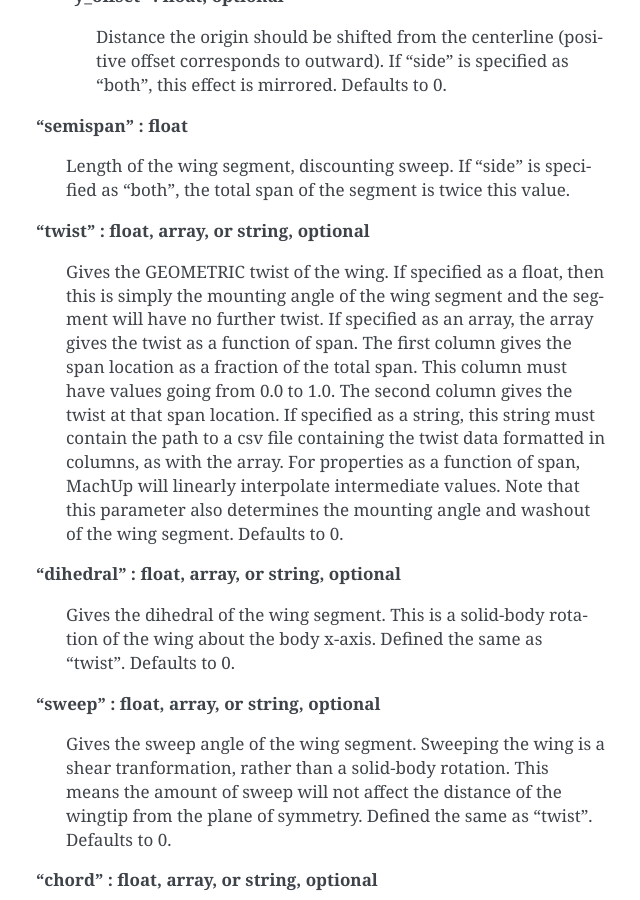
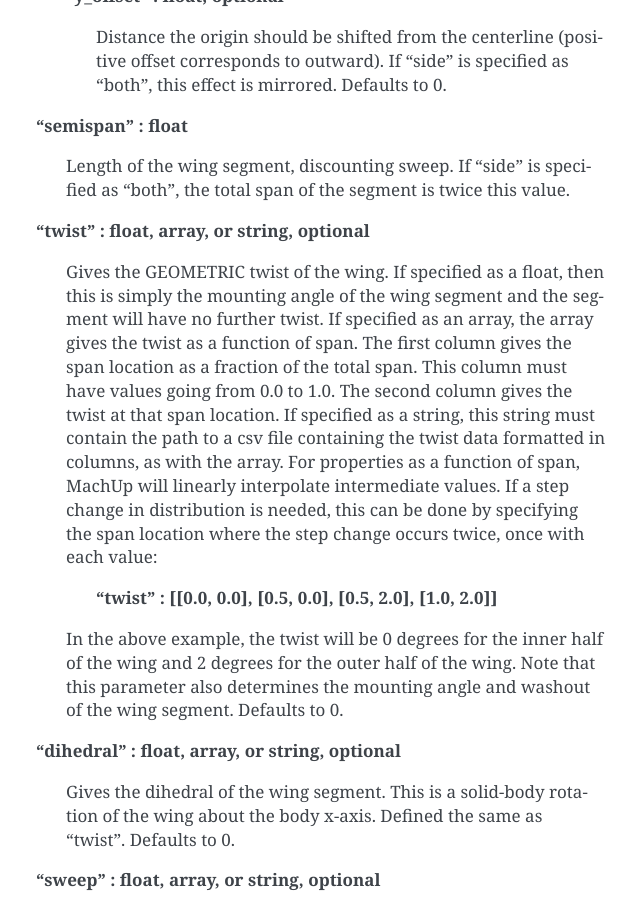
Before and after one commit to usuaero/MachUpX, a Sphinx documentation site: the page built from docs/source/creating_input_files.md, in a window 1280 px wide and 900 px high, scrolled down 13275 px. Shown: the whole window, without its empty margins (474-1114 px from the left). Built offline with Sphinx 7.4.7, drawn with Linux system fonts in a browser that asks for light colours.

Commit message:
Updated documentation to include step changes in geometry distributions.

```diff
--- a/docs/source/creating_input_files.md
+++ b/docs/source/creating_input_files.md
@@ -317,7 +317,11 @@ Describes an aircraft. Stored as a .json file
 >>>>Length of the wing segment, discounting sweep. If "side" is specified as "both", the total span of the segment is twice this value.
 >>>
 >>>**"twist" : float, array, or string, optional**
->>>>Gives the GEOMETRIC twist of the wing. If specified as a float, then this is simply the mounting angle of the wing segment and the segment will have no further twist. If specified as an array, the array gives the twist as a function of span. The first column gives the span location as a fraction of the total span. This column must have values going from 0.0 to 1.0. The second column gives the twist at that span location. If specified as a string, this string must contain the path to a csv file containing the twist data formatted in columns, as with the array. For properties as a function of span, MachUp will linearly interpolate intermediate values. Note that this parameter also determines the mounting angle and washout of the wing segment. Defaults to 0.
+>>>>Gives the GEOMETRIC twist of the wing. If specified as a float, then this is simply the mounting angle of the wing segment and the segment will have no further twist. If specified as an array, the array gives the twist as a function of span. The first column gives the span location as a fraction of the total span. This column must have values going from 0.0 to 1.0. The second column gives the twist at that span location. If specified as a string, this string must contain the path to a csv file containing the twist data formatted in columns, as with the array. For properties as a function of span, MachUp will linearly interpolate intermediate values. If a step change in distribution is needed, this can be done by specifying the span location where the step change occurs twice, once with each value:
+>>>>
+>>>>>**"twist" : [[0.0, 0.0], [0.5, 0.0], [0.5, 2.0], [1.0, 2.0]]**
+>>>>
+>>>>In the above example, the twist will be 0 degrees for the inner half of the wing and 2 degrees for the outer half of the wing. Note that this parameter also determines the mounting angle and washout of the wing segment. Defaults to 0.
 >>>
 >>>**"dihedral" : float, array, or string, optional**
 >>>>Gives the dihedral of the wing segment. This is a solid-body rotation of the wing about the body x-axis. Defined the same as "twist". Defaults to 0.
```
